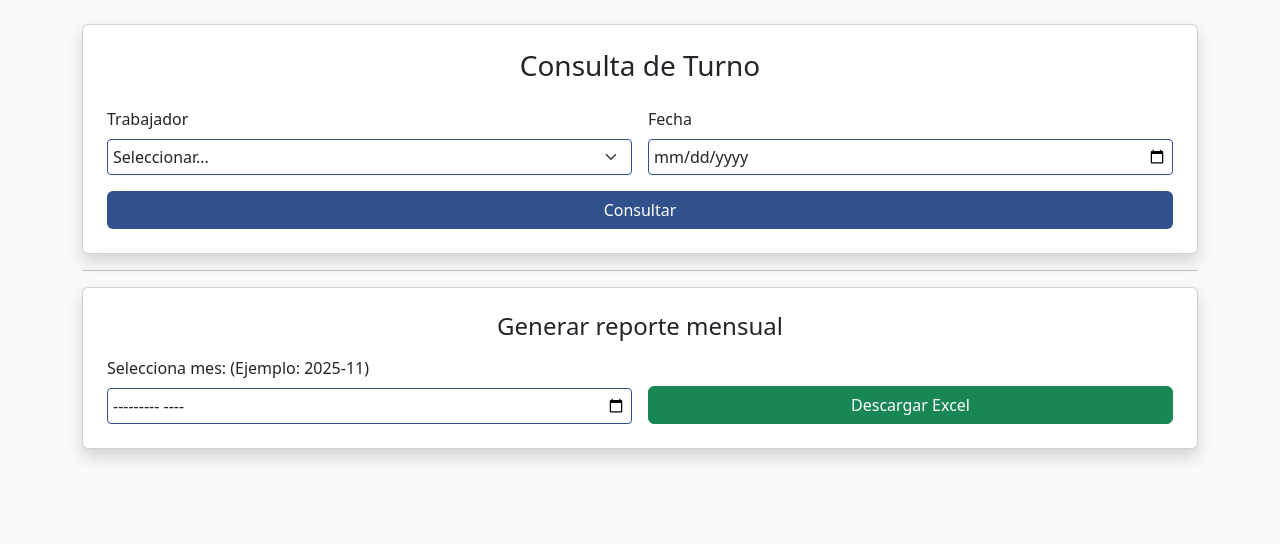
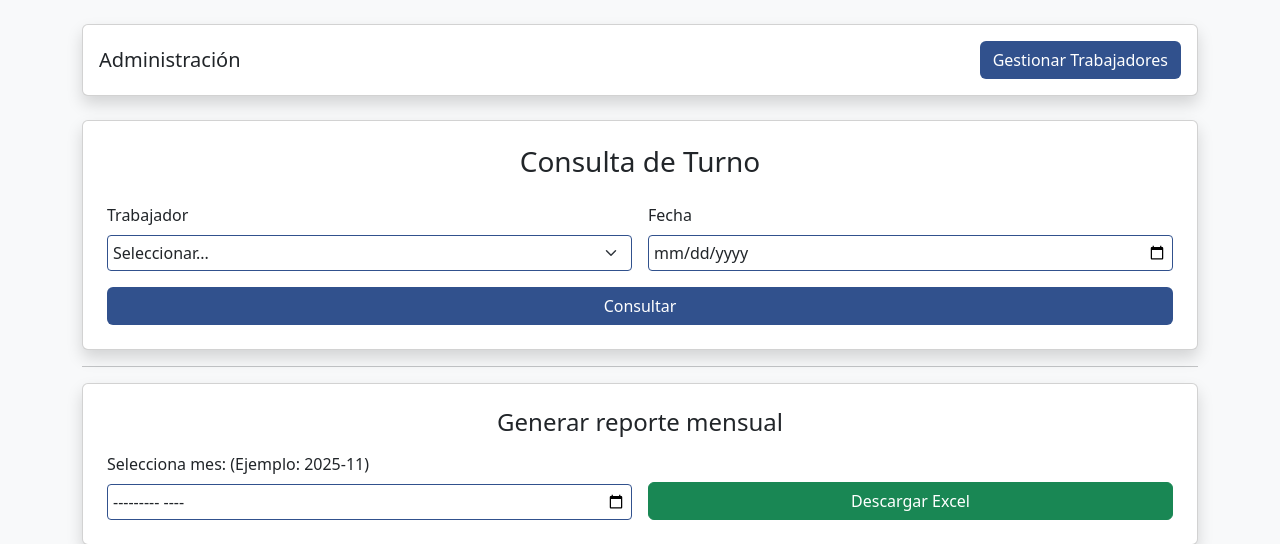
Before and after one commit to Alex21-afk/horarios, a PHP site: page / in a window 1280 px wide. Shown: the part 58-602 px from the top of the page. Run offline with PHP 8.4, Linux system fonts and the light colour scheme; data comes from the database, SQL or seed files in the repository.

Commit message:
gestion de usuaerios

```diff
--- a/index.php
+++ b/index.php
@@ -19,7 +19,14 @@
     return $turnos[$turnoIndex];
 }
 ?>
-
+<!-- ver trabajadores -->
+<div class="card shadow p-3 mb-4">
+    <div class="d-flex justify-content-between align-items-center">
+        <h5 class="m-0">Administración</h5>
+        <a href="workers/list.php" class="btn btn-index">Gestionar Trabajadores</a>
+    </div>
+</div>
+<!-- Fin: ver trabajadores -->
 <div class="card shadow p-4">
     <h3 class="mb-4 text-center">Consulta de Turno</h3>
 
```
Also changed, not shown: workers/create.php (added), workers/delete.php (added), workers/edit.php (added), workers/list.php (added).
